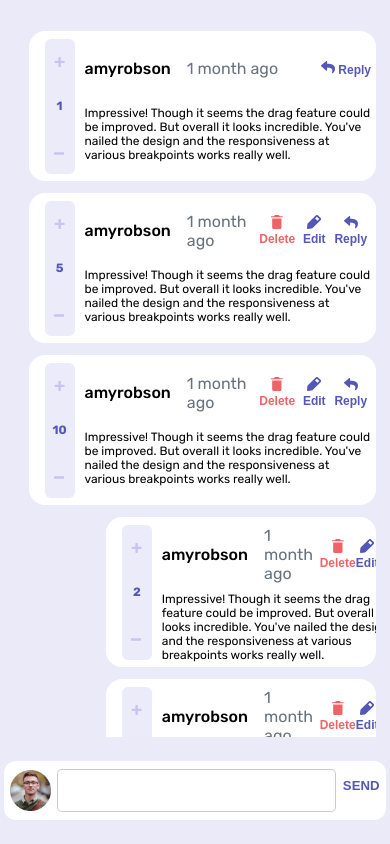
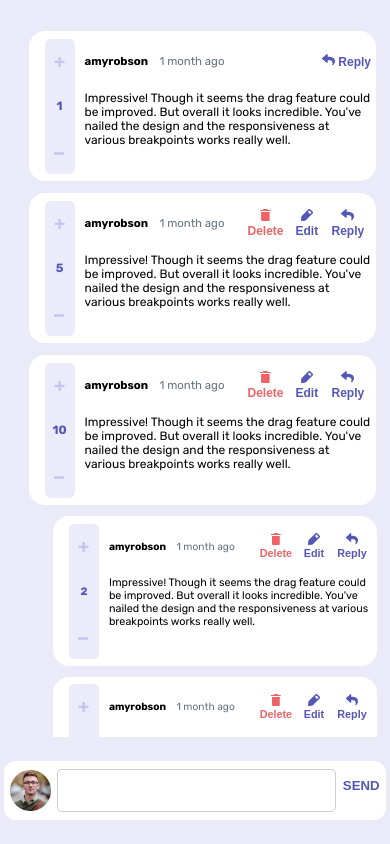
Before and after one commit to Jacks113/interactive-comments, a React (Create React App) app: page / in a window 390 px wide. Built offline with nearby package versions, Linux system fonts and the light colour scheme.

Commit message:
responsive fonts

```diff
--- a/src/App.css
+++ b/src/App.css
@@ -270,8 +270,29 @@ body {
     height: 85%;
     margin-top: 5%;
   }
+  .userName, .timePosted {
+    font-size: 0.95em;
+  }
+  .userName {
+    font-weight: bolder;
+  }
+  .reply {
+    font-size: 0.9em;
+    width: 84%;
+    height: 20%;
+  }
   .comment-container {
     min-width: 100px;
+  }
+  .replyButton img, .deleteButton img, .editButton img {
+    height: 20%;
+  }
+  .commentHead, .commentContent {
+    width: 95%;
+    height: 40%;
+  }
+  .commentContent {
+    margin: 0 0;
   }
   .inputContainer {
     height: 7%;
--- a/src/App.scss
+++ b/src/App.scss
@@ -292,8 +292,37 @@
     margin-top: 5%;
   }
 
+  .userName, .timePosted{
+    font-size: 0.95em;
+  }
+
+  .userName{
+    font-weight: bolder;
+  }
+
+  .reply {
+    font-size: 0.9em;
+    width: 84%;
+    height: 20%;
+  }
+
   .comment-container{
     min-width: 100px;
+  }
+
+  .replyButton img, .deleteButton img, .editButton img{
+    height: 20%;
+  }
+
+
+
+  .commentHead, .commentContent {
+    width: 95%;
+    height: 40%;
+  }
+
+  .commentContent{
+    margin: 0 0;
   }
 
   .inputContainer{
```
Also changed, not shown: 1 other file (tests, documents, lock files or other folders).
